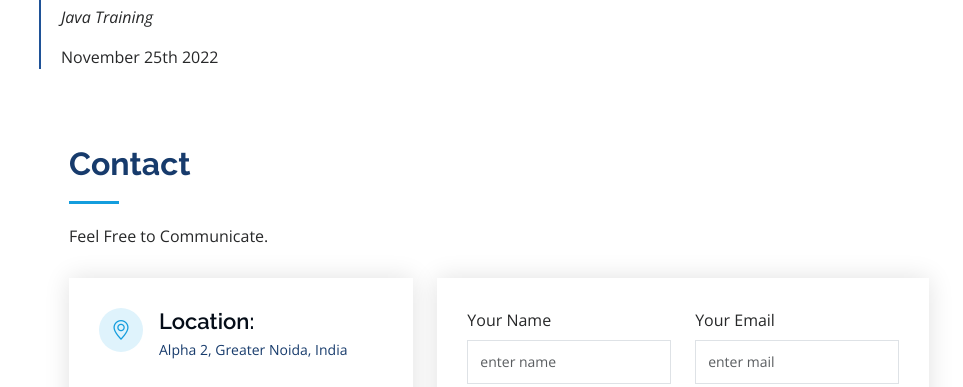
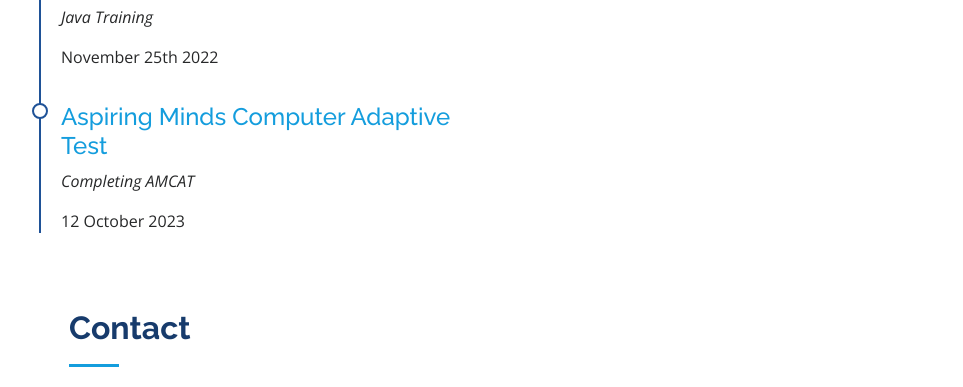
Before and after one commit to surajsharma1507/My-Portfolio, a plain HTML site: page index.html in a window 1280 px wide. Shown: the part 3645-4032 px from the top of the page, without its empty margins (291-1254 px from the left). Drawn offline with nearby package versions, Linux system fonts and the light colour scheme.

Commit message:
index.html

```diff
--- a/index.html
+++ b/index.html
@@ -423,11 +423,12 @@
               <p><em>Java Training</em></p>
               <p>November 25th 2022</p>
             </div>
-            <!--div class="resume-item">
-              <h4><a href="img/BharatIntern.jpg" alt="loading image" target="_blank">Bharat Intern</a></h4>
-              <p><em>Web Development</em></p>
-              <p>Duration : 1 Month</p>
-            </div-->
+
+            <div class="resume-item">
+              <h4><a href="img/AMCAT.jpg" alt="loading Certificate" target="_blank">Aspiring Minds Computer Adaptive Test</a></h4>
+              <p><em>Completing AMCAT</em></p>
+              <p>12 October 2023</p>
+            </div>
 
 
 
```
